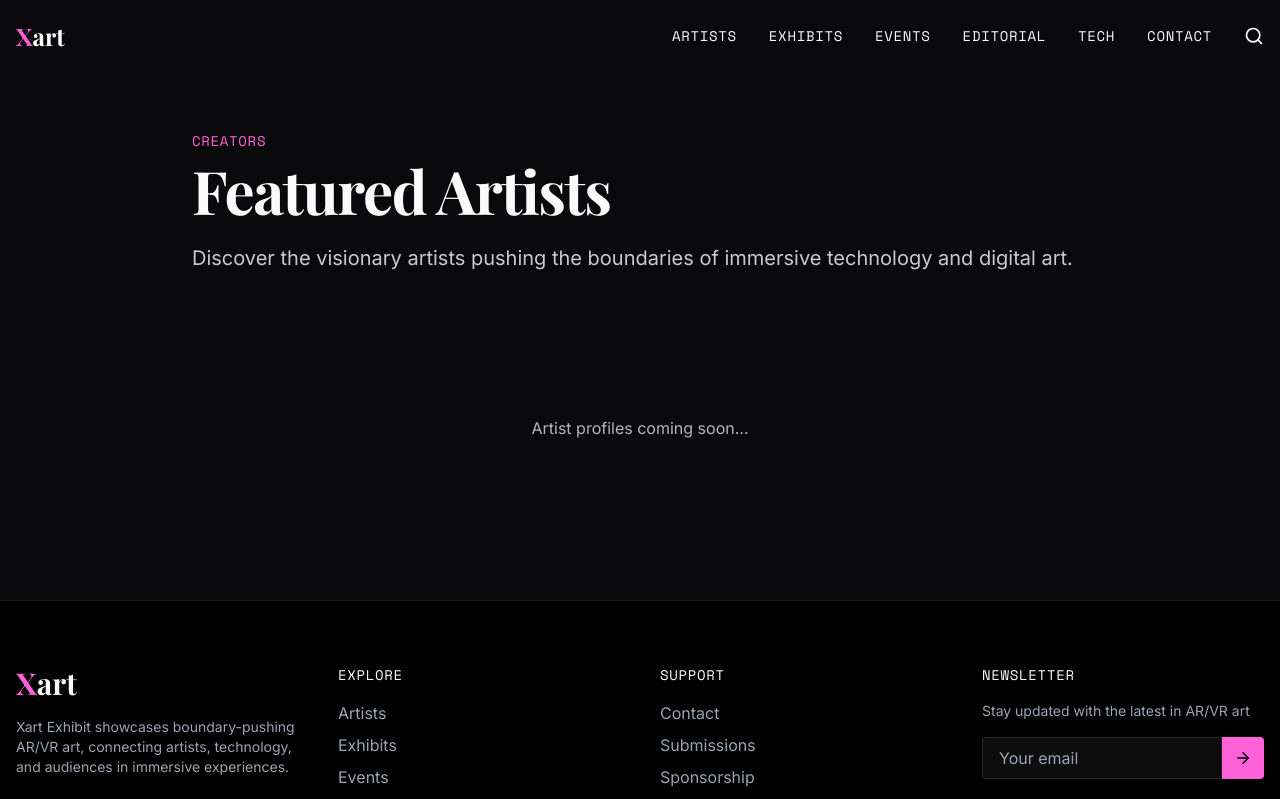
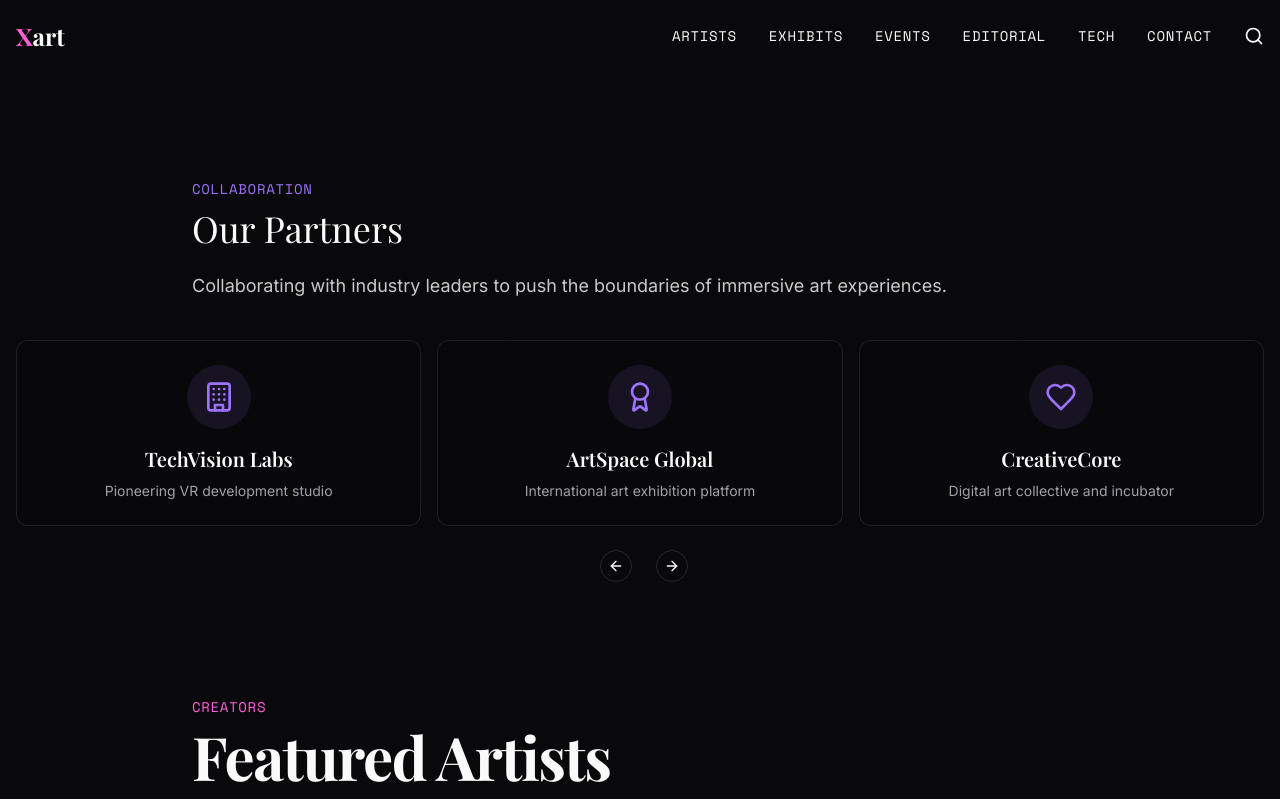
Before and after one commit to meet1833/immersive-artistry-40, a React (Vite) app: page /artists in a window 1280 px wide. Shown: the top 799 px of the page. Built offline with nearby package versions, Linux system fonts and the light colour scheme.

Commit message:
Add partners section to site
Adds a new section to display partners.

```diff
--- /dev/null
+++ b/src/components/Partners.tsx
@@ -0,0 +1,78 @@
+
+import { Card, CardContent } from "@/components/ui/card";
+import { Carousel, CarouselContent, CarouselItem, CarouselNext, CarouselPrevious } from "@/components/ui/carousel";
+import { Building, Award, Heart, Star, Zap } from "lucide-react";
+
+const partnersData = [
+  {
+    name: "TechVision Labs",
+    description: "Pioneering VR development studio",
+    icon: Building
+  },
+  {
+    name: "ArtSpace Global",
+    description: "International art exhibition platform",
+    icon: Award
+  },
+  {
+    name: "CreativeCore",
+    description: "Digital art collective and incubator",
+    icon: Heart
+  },
+  {
+    name: "Immerse Studios",
+    description: "AR experience designers",
+    icon: Star
+  },
+  {
+    name: "FutureCanvas",
+    description: "Next-gen digital gallery",
+    icon: Zap
+  }
+];
+
+const Partners = () => {
+  return (
+    <section className="py-12 bg-gradient-to-b from-background/80 to-background">
+      <div className="container mx-auto px-4">
+        <div className="max-w-4xl mx-auto mb-10">
+          <span className="font-mono uppercase text-neon-purple text-sm tracking-wider">Collaboration</span>
+          <h2 className="text-3xl md:text-4xl font-display mt-2 mb-6">Our Partners</h2>
+          <p className="text-lg opacity-80">
+            Collaborating with industry leaders to push the boundaries of immersive art experiences.
+          </p>
+        </div>
+
+        <Carousel
+          opts={{
+            align: "start",
+            loop: true,
+          }}
+          className="w-full"
+        >
+          <CarouselContent>
+            {partnersData.map((partner, index) => (
+              <CarouselItem key={index} className="md:basis-1/2 lg:basis-1/3 pl-4">
+                <Card className="bg-card/20 backdrop-blur-sm border border-white/10 hover:border-neon-purple/50 transition-all group h-full">
+                  <CardContent className="p-6 flex flex-col items-center text-center h-full">
+                    <div className="w-16 h-16 rounded-full bg-neon-purple/10 flex items-center justify-center mb-4 group-hover:bg-neon-purple/20 transition-all">
+                      <partner.icon className="w-8 h-8 text-neon-purple" />
+                    </div>
+                    <h3 className="text-xl font-semibold mb-2">{partner.name}</h3>
+                    <p className="text-sm text-muted-foreground">{partner.description}</p>
+                  </CardContent>
+                </Card>
+              </CarouselItem>
+            ))}
+          </CarouselContent>
+          <div className="flex justify-center mt-6 space-x-4">
+            <CarouselPrevious className="static translate-y-0 mx-2" />
+            <CarouselNext className="static translate-y-0 mx-2" />
+          </div>
+        </Carousel>
+      </div>
+    </section>
+  );
+};
+
+export default Partners;
--- a/src/pages/Artists.tsx
+++ b/src/pages/Artists.tsx
@@ -2,6 +2,7 @@
 import { useEffect } from 'react';
 import Navbar from '../components/Navbar';
 import Footer from '../components/Footer';
+import Partners from '../components/Partners';
 
 const Artists = () => {
   useEffect(() => {
@@ -14,7 +15,9 @@ const Artists = () => {
       <Navbar />
 
       <main className="pt-32 pb-20">
-        <div className="container mx-auto px-4">
+        <Partners />
+
+        <div className="container mx-auto px-4 mt-16">
           <div className="max-w-4xl mx-auto mb-16">
             <span className="font-mono uppercase text-neon-pink text-sm tracking-wider">Creators</span>
             <h1 className="editorial-heading mt-2 mb-6">Featured Artists</h1>
```
